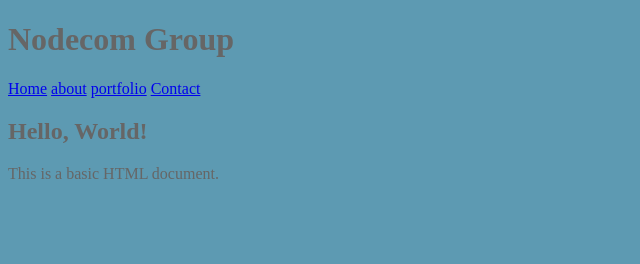
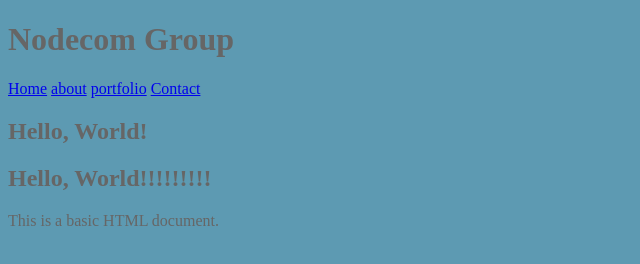
Before and after one commit to h8-murata/nodesite, a plain HTML site: page index.html in a window 1280 px wide. Shown: the whole page, without its empty margins (0-640 px from the left). Drawn offline with Linux system fonts and the light colour scheme.

Commit message:
Update index.html
25行を編集しますた

```diff
--- a/index.html
+++ b/index.html
@@ -22,6 +22,7 @@
     <section class="con01">
         <!-- サイトトップ -->
         <h1>Hello, World!</h1>
+        <h1>Hello, World!!!!!!!!!</h1>
         <p>This is a basic HTML document.</p>
     </section>
 </body>
```
